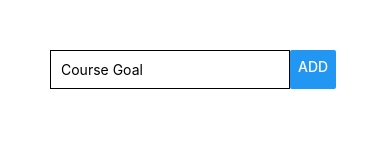
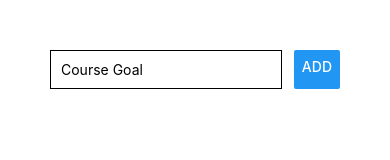
Before and after one commit to vinothsmart/reactnative, a React Native app: screen / in a window 390 px wide. Shown: the top 160 px of the page. Built offline with nearby package versions, Linux system fonts and the light colour scheme.

Commit message:
more styles added

```diff
--- a/App.js
+++ b/App.js
@@ -1,5 +1,5 @@
-import React, { useState } from 'react';
-import { StyleSheet, Text, View, TextInput, Button } from 'react-native';
+import React, { useState } from "react";
+import { StyleSheet, Text, View, TextInput, Button } from "react-native";
 
 export default function App() {
   // const [outputText, setOutputText]= useState('Open up App.js to start working on your app!');
@@ -8,13 +8,26 @@ export default function App() {
     //   <Text>{outputText}</Text>
     //   <Button title="Change Text" onPress={() => setOutputText('Text Changed')}/>
     // </View>
-    <View style={{padding:50}}>
-      <View style={{flexDirection: 'row'}}>
+    <View style={{ padding: 50 }}>
+      <View
+        style={{
+          flexDirection: "row",
+          justifyContent: "space-between",
+          alignContent: "center",
+        }}
+      >
         <TextInput
           placeholder="Course Goal"
-          style={{borderColor:  'black', borderWidth: 1, padding: 10}}
+          style={{
+            width: "80%",
+            borderColor: "black",
+            borderWidth: 1,
+            padding: 10,
+          }}
         />
-        <Button title="Add"/>
+        <Button
+          title="Add"
+        />
       </View>
     </View>
   );
```
